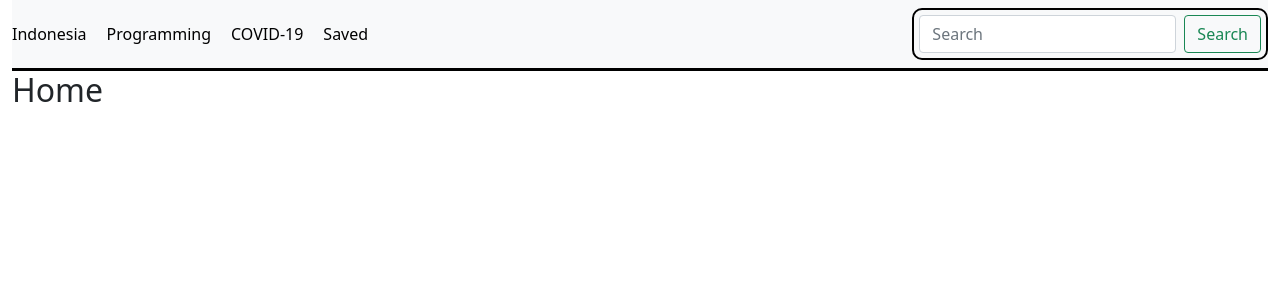
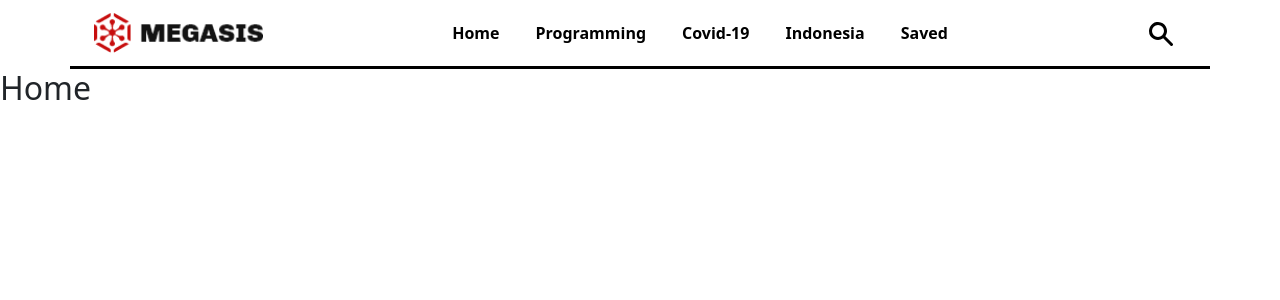
Before and after one commit to hilmanfjrsy/RCTN-Project1, a React (Create React App) app: page / in a window 1280 px wide. Shown: the top 300 px of the page. Built offline with nearby package versions, Linux system fonts and the light colour scheme; a web font is replaced by a local one.

Commit message:
Make a template for design

```diff
--- a/src/components/Template.js
+++ b/src/components/Template.js
@@ -1,43 +1,12 @@
-import React, { Component } from 'react';
-import { Container, Nav, Navbar, Form, FormControl, Button, NavDropdown } from 'react-bootstrap';
-import { Link } from 'react-router-dom';
-import '../Global-styles.css'
+import React from "react";
+import "../Global-styles.css";
+import Navigation from "./Navigation";
 
-export default function Template({ children }) {
+export default function Template({children}) {
   return (
-    <Container fluid>
-      <Navbar bg="light" expand="lg">
-        <Navbar.Collapse id="navbarScroll">
-          <Nav
-            className="me-auto my-2 my-lg-0"
-            style={{ maxHeight: '100px' }}
-            navbarScroll
-          >
-            <Navbar.Text>
-              <Link to="/">Indonesia</Link>
-            </Navbar.Text>
-            <Navbar.Text>
-              <Link to="/programming">Programming</Link>
-            </Navbar.Text>
-            <Navbar.Text>
-              <Link to="/covid">COVID-19</Link>
-            </Navbar.Text>
-            <Navbar.Text>
-              <Link to="/saved">Saved</Link>
-            </Navbar.Text>
-          </Nav>
-          <Form className="d-flex">
-            <FormControl
-              type="search"
-              placeholder="Search"
-              className="me-2"
-              aria-label="Search"
-            />
-            <Button variant="outline-success">Search</Button>
-          </Form>
-        </Navbar.Collapse>
-      </Navbar>
+    <>
+      <Navigation />
       {children}
-    </Container>
-  )
+    </>
+  );
 }
```
